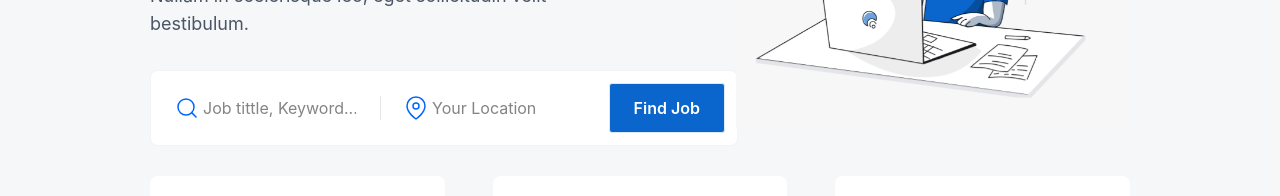
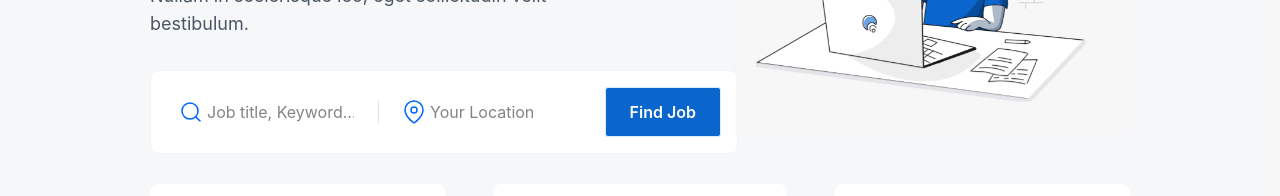
Before and after one commit to ngoquanganhalb/Jobpilot, a Next.js app: page / in a window 1280 px wide. Shown: the part 470-666 px from the top of the page. Built offline with nearby package versions, Linux system fonts and the light colour scheme; no server answers; the database is empty.

Commit message:
fix banner

```diff
--- a/src/modules/app/homepage/components/Banner.tsx
+++ b/src/modules/app/homepage/components/Banner.tsx
@@ -61,24 +61,25 @@ export default function Banner() {
             in scelerisque leo, eget sollicitudin velit bestibulum.
           </div>
           {/* search */}
-          <div className=" mt-8 flex-col md:flex-row bg-white border border-gray-100 rounded-[8px] p-3 gap-4 md:gap-3 hidden md:flex ">
-            <div className="flex flex-row items-center gap-3 w-full md:w-auto">
+          <div className="mt-8 hidden md:flex flex-col md:flex-row bg-white border border-gray-100 rounded-[8px] p-4 gap-4">
+            <div className="flex flex-1 flex-col sm:flex-row gap-4">
+              <div className="flex flex-1 items-center gap-3">
                 <Input
                   icon={<SearchIcon />}
-                placeholder="Job tittle, Keyword..."
-                className="h-[100%] flex-1 border-none"
+                  placeholder="Job title, Keyword..."
+                  className="flex-1 border-none"
                 />
-              <Line />
-
+                <Line className="hidden sm:block" />
                 <Input
                   icon={<LocationIcon />}
                   placeholder="Your Location"
-                className="h-[100%] flex-1 border-none"
+                  className="flex-1 border-none"
                 />
               </div>
-            <Button className="w-full md:w-auto ml-auto mt-4 md:mt-0">
-              Find Job
-            </Button>
+            </div>
+            <div className="flex items-center justify-end">
+              <Button className="w-full md:w-auto">Find Job</Button>
+            </div>
           </div>
         </div>
         <div className="flex w-full lg:w-[40%] items-center justify-center">
```
Lines whose indentation alone changed are shown as unchanged.
